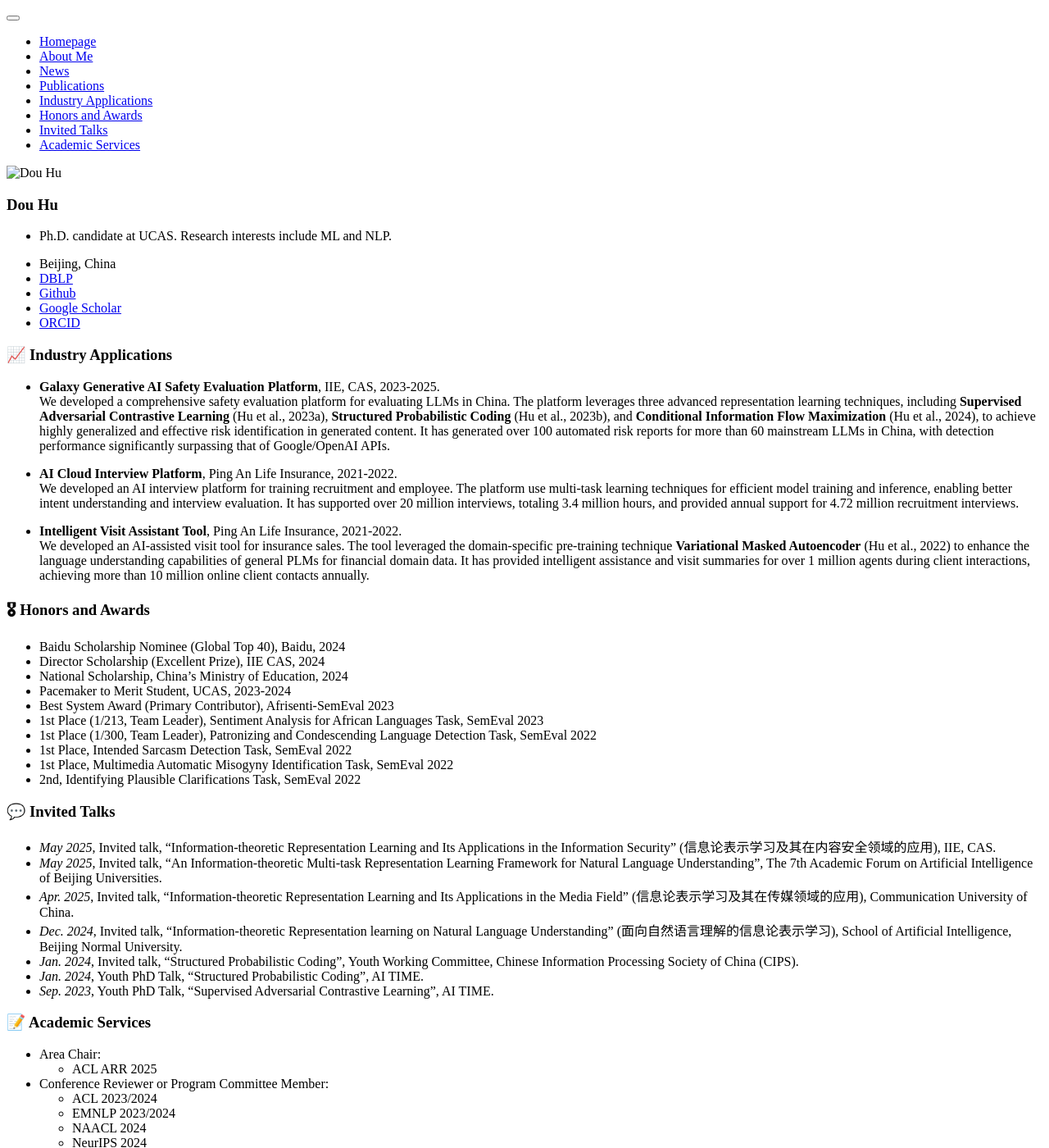
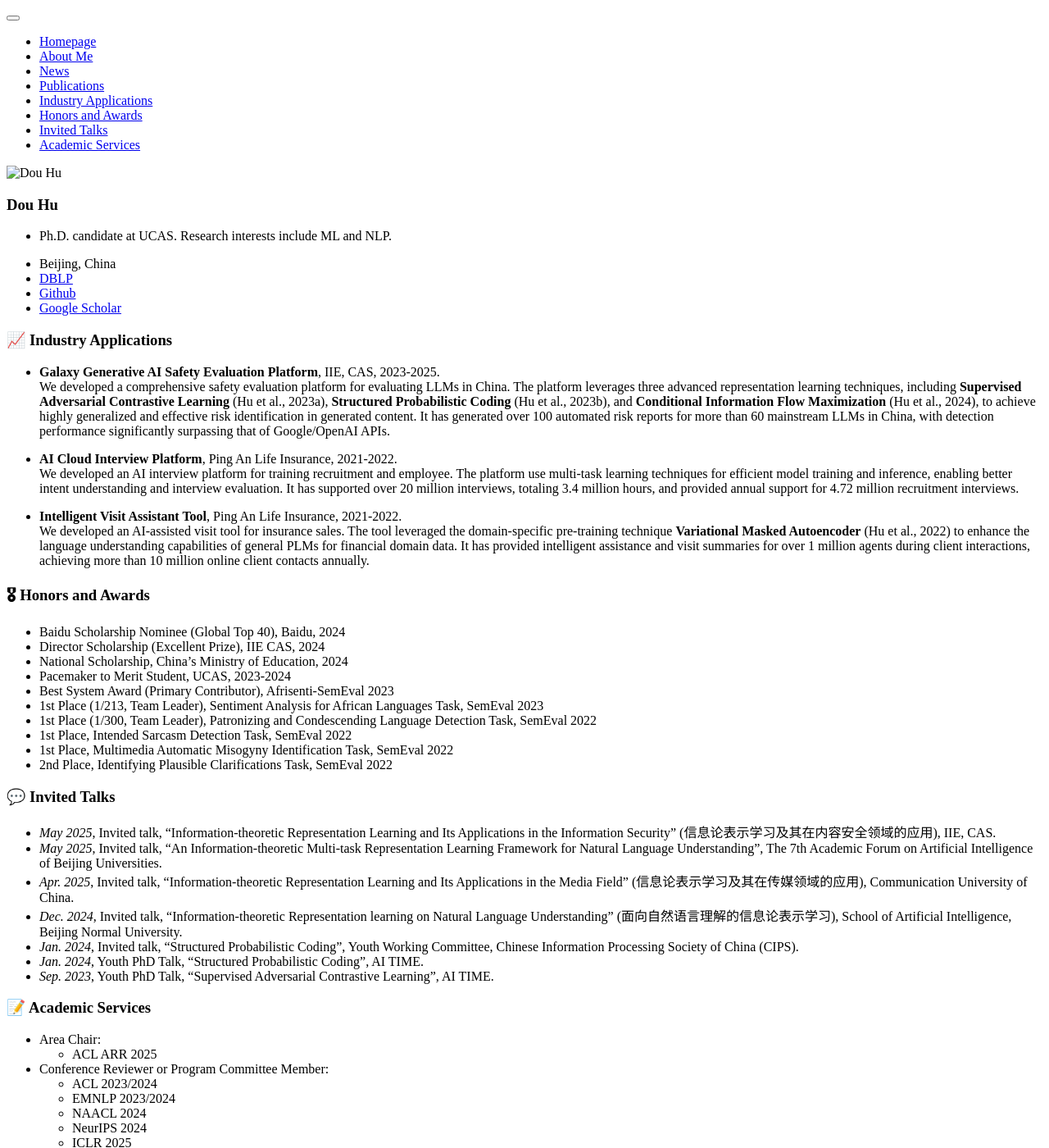
Before and after one commit to hudou95/hudou95.github.io, a Jekyll site: the page built from _pages/includes/others.md, in a window 1280 px wide and 1400 px high. Shown: the whole window at 82% size. Built offline with Jekyll 4.4.1, drawn with Linux system fonts in a browser that asks for light colours; our own code applies the rules of GitHub Pages for plain Markdown files.

Commit message:
update pages

```diff
--- a/_config.yml
+++ b/_config.yml
@@ -45,7 +45,7 @@
   lastfm           :
   linkedin         : # e.g., "linkedin username"
   dblp             : "https://dblp.org/pid/262/5788-1.html"
-  orcid            : "https://orcid.org/0000-0001-7790-8568"
+  orcid            :
   pinterest        :
   soundcloud       :
   stackoverflow    : # http://stackoverflow.com/users/123456/username
--- a/_pages/includes/others.md
+++ b/_pages/includes/others.md
@@ -10,6 +10,7 @@
 
 
 # 🎖 Honors and Awards
+
 - Baidu Scholarship Nominee (Global Top 40), Baidu, 2024
 - Director Scholarship (Excellent Prize), IIE CAS, 2024
 - National Scholarship, China’s Ministry of Education, 2024
@@ -19,7 +20,7 @@
 - 1st Place (1/300, Team Leader), Patronizing and Condescending Language Detection Task, SemEval 2022
 - 1st Place, Intended Sarcasm Detection Task, SemEval 2022
 - 1st Place, Multimedia Automatic Misogyny Identification Task, SemEval 2022
-- 2nd, Identifying Plausible Clarifications Task, SemEval 2022
+- 2nd Place, Identifying Plausible Clarifications Task, SemEval 2022
 
 # 💬 Invited Talks
 - *May 2025*, Invited talk, "Information-theoretic Representation Learning and Its Applications in the Information Security" (信息论表示学习及其在内容安全领域的应用), IIE, CAS.
```
Also changed, not shown: _pages/includes/pub.md (+1 -0 lines).
